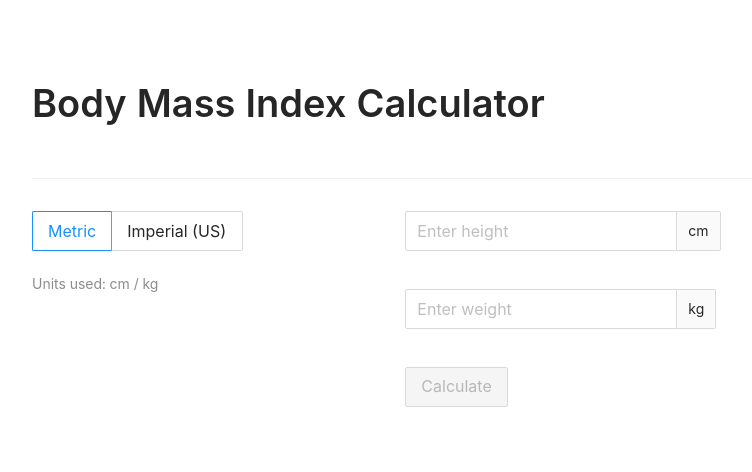
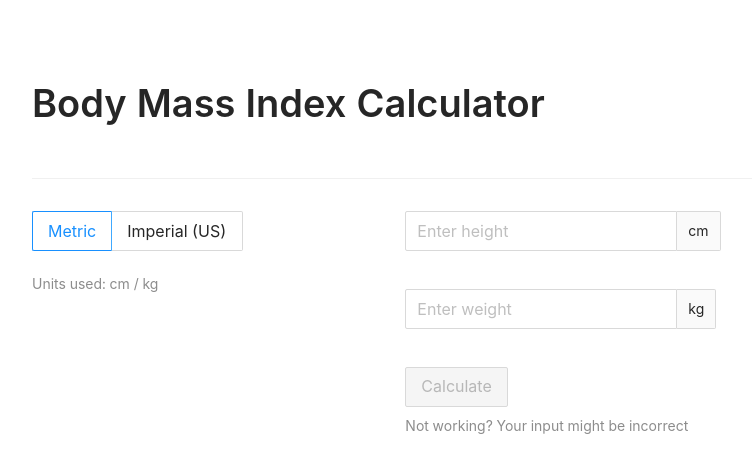
Before and after one commit to rylanarguelles/karta-react-app, a React (Create React App) app: page / in a window 1280 px wide. Shown: the top 472 px of the page, without its empty margins (48-800 px from the left). Built offline with nearby package versions, Linux system fonts and the light colour scheme.

Commit message:
Add button helper text and invalid input checking

```diff
--- a/src/DetailsForm/index.jsx
+++ b/src/DetailsForm/index.jsx
@@ -1,5 +1,7 @@
 import React from "react";
-import { Button, InputNumber, Space } from "antd";
+import { Button, InputNumber, Space, Typography } from "antd";
+
+const { Text } = Typography;
 
 export default class DetailsForm extends React.Component {
     constructor(props) {
@@ -30,6 +32,8 @@ export default class DetailsForm extends React.Component {
         const { isMetric } = this.props;
         const incompleteForm =
             this.state.height === null || this.state.weight === null;
+        const hasInvalidInput =
+            this.state.height <= 0 || this.state.weight <= 0;
         return (
             <Space direction="vertical">
                 <InputNumber
@@ -52,10 +56,13 @@ export default class DetailsForm extends React.Component {
                     onClick={this.calculateBMI}
                     size="large"
                     type="primary"
-                    disabled={incompleteForm}
+                    disabled={incompleteForm || hasInvalidInput}
                 >
                     Calculate
                 </Button>
+                <Text type="secondary">
+                    Not working? Your input might be incorrect
+                </Text>
             </Space>
         );
     }
```
